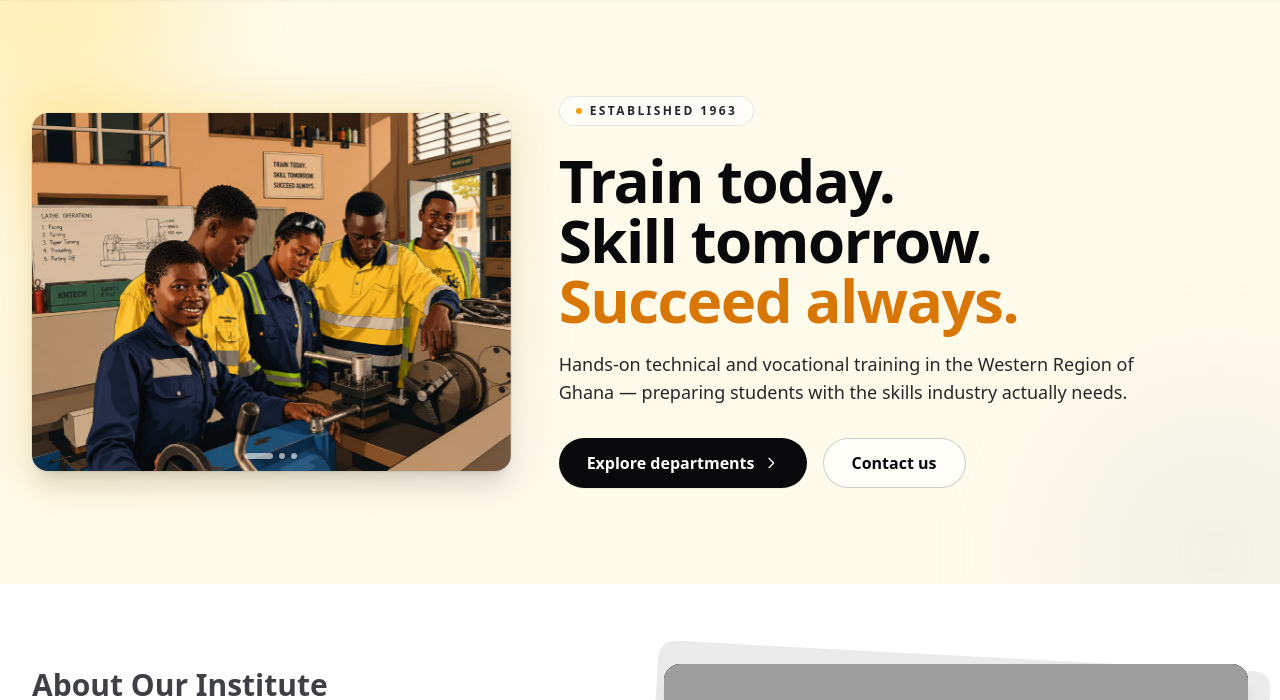
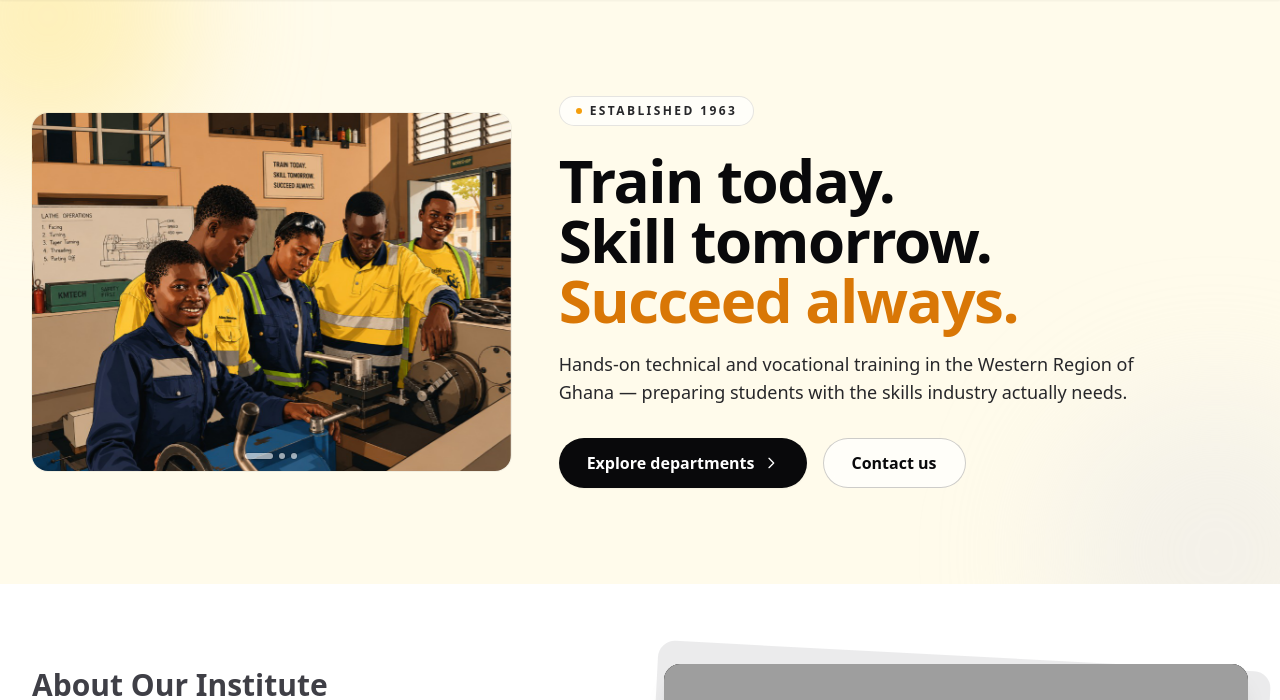
Before and after one commit to androidnega/kti, a PHP site: page /KTI/ in a window 1280 px wide. Shown: the part 81-781 px from the top of the page. Run offline with PHP 8.4, Linux system fonts and the light colour scheme; some libraries are stand-ins or nearby versions; grey boxes are pictures that could not be loaded.

Commit message:
Hero slider: drop shadow and blurred glow backdrop for a flat card
Co-authored-by: Cursor <cursoragent@cursor.com>

```diff
--- a/app/views/home.php
+++ b/app/views/home.php
@@ -31,7 +31,6 @@ $slideCount = count($heroSlides);
     <div class="relative mx-auto grid max-w-7xl grid-cols-1 items-center gap-10 px-4 py-14 sm:px-6 sm:py-16 md:gap-12 md:py-20 lg:grid-cols-12 lg:gap-12 lg:px-8 lg:py-24">
         <div class="order-1 lg:col-span-5">
             <div class="relative mx-auto w-full max-w-sm sm:max-w-md lg:max-w-none">
-                <div class="absolute -inset-3 hidden rounded-3xl bg-gradient-to-br from-accent-300/40 to-primary-300/30 blur-xl lg:block" aria-hidden="true"></div>
                 <style>
                     #hero-slider .hero-slide {
                         opacity: 0;
@@ -59,7 +58,7 @@ $slideCount = count($heroSlides);
 
                 <div
                     id="hero-slider"
-                    class="relative aspect-[4/3] overflow-hidden rounded-2xl bg-white shadow-xl ring-1 ring-black/5"
+                    class="relative aspect-[4/3] overflow-hidden rounded-2xl bg-white ring-1 ring-black/5"
                     data-auto="<?= $slideCount > 1 ? '1' : '0' ?>"
                     data-interval="5500"
                     role="region"
```
